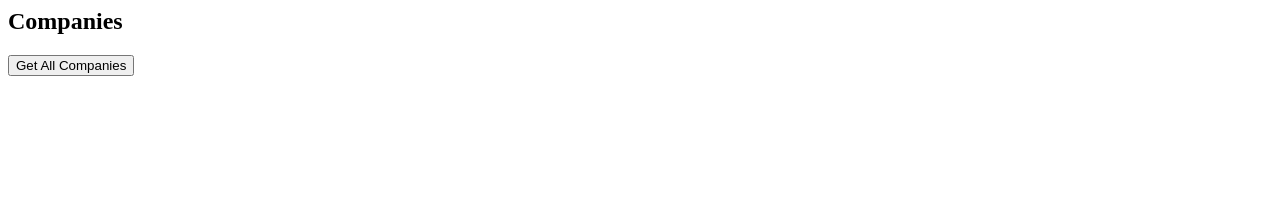
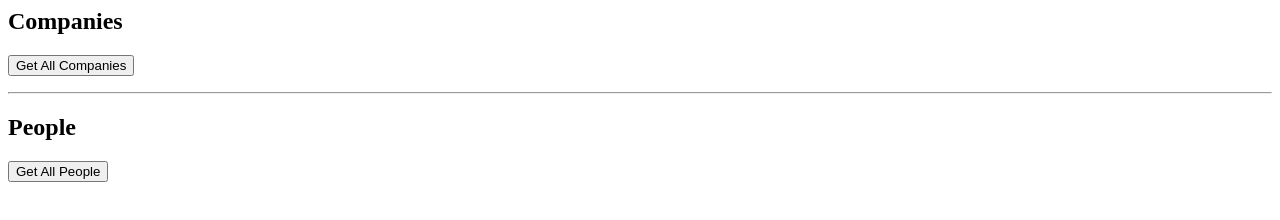
Before and after one commit to jobatkinIOD/SEModule1, a plain HTML site: page index.html in a window 1280 px wide. Drawn offline with Linux system fonts and the light colour scheme.

Commit message:
added people form

```diff
--- a/index.html
+++ b/index.html
@@ -11,6 +11,11 @@
             {
                 document.getElementById(elemId).innerHTML = createCompanyList();
             }
+
+            function setPeopleList(elemId)
+            {
+                document.getElementById(elemId).innerHTML = createPeopleList();
+            }
         </script>
 
         <h2>Companies</h2>
@@ -20,6 +25,15 @@
             <input type="button" value="Get All Companies" onclick="javascript:setCompanyList('company_list')"></input>
         </form>
 
+        <hr>
+
+        <h2>People</h2>
+
+        <form name="people_actions">
+            <div id="people_list"></div>
+            <input type="button" value="Get All People" onclick="javascript:setPeopleList('people_list')"></input>
+        </form>
+
     </body>
 
 </html>
```
